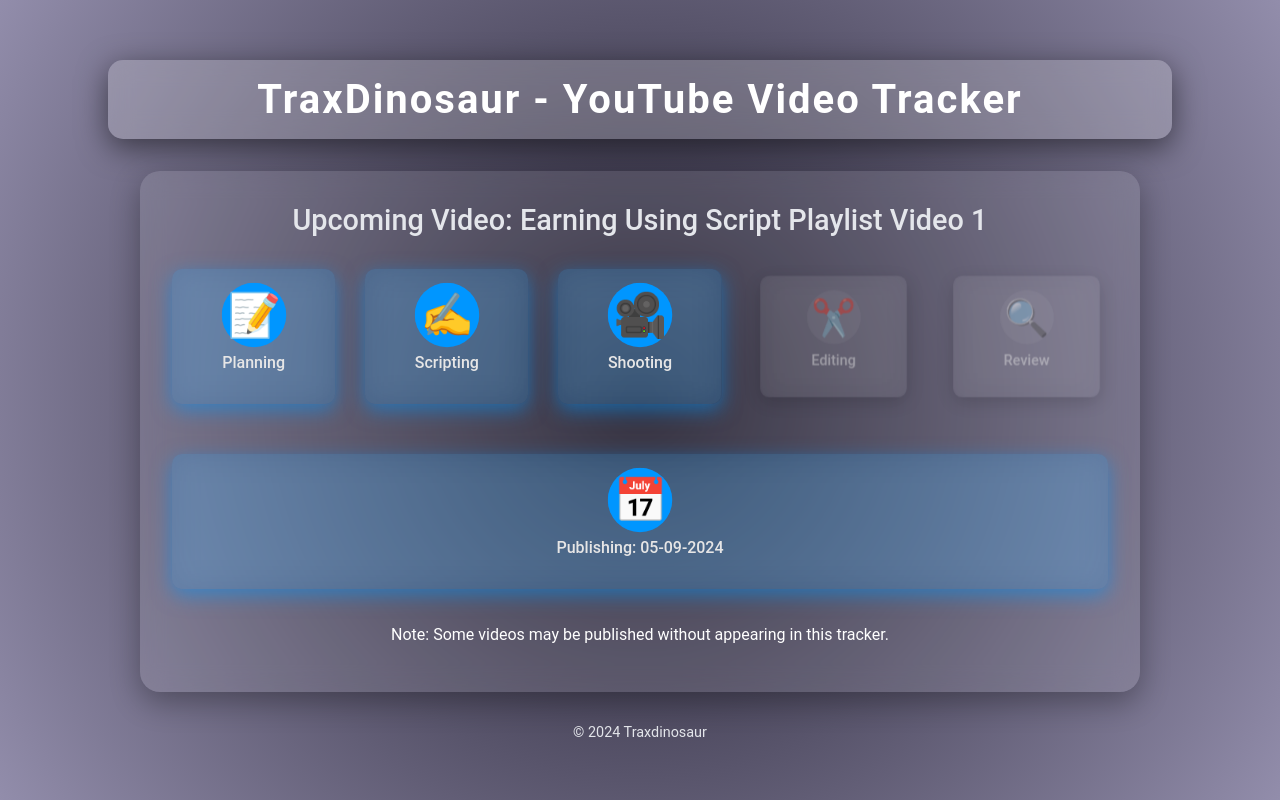
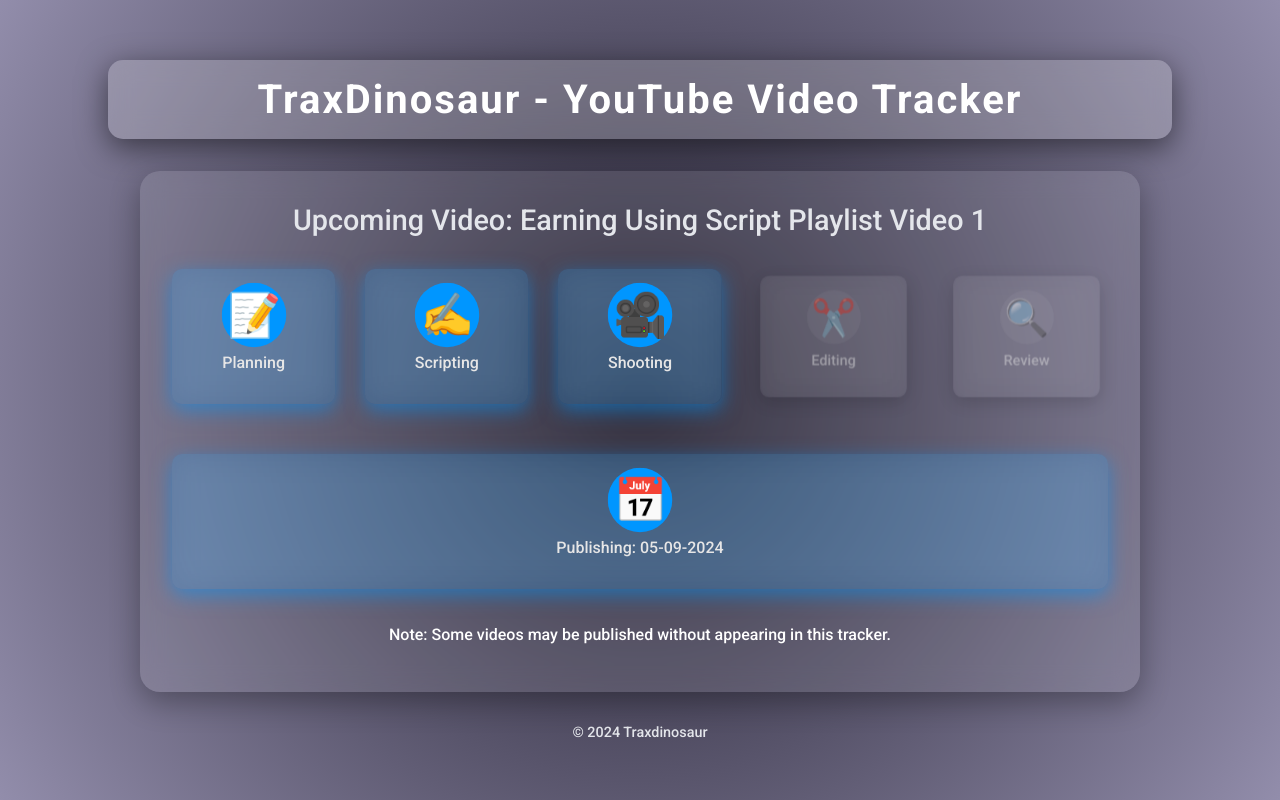
Before and after one commit to TraxDinosaur/YT-Tracker, a plain HTML site: page index.html in a window 1280 px wide. Drawn offline with Linux system fonts and the light colour scheme.

Commit message:
Update index.html

```diff
--- a/index.html
+++ b/index.html
@@ -6,6 +6,8 @@
     <title>TraxDinosaur YT Video Tracker</title>
     <link rel="stylesheet" href="styles.css">
     <link rel="icon" href="https://i.ibb.co/870d9Xr/Untitled.png" type="image/x-icon">
+    <!-- Google Fonts -->
+    <link href="https://fonts.googleapis.com/css2?family=Roboto:wght@300;500;700&display=swap" rel="stylesheet">
 </head>
 <body>
     <header>
```
